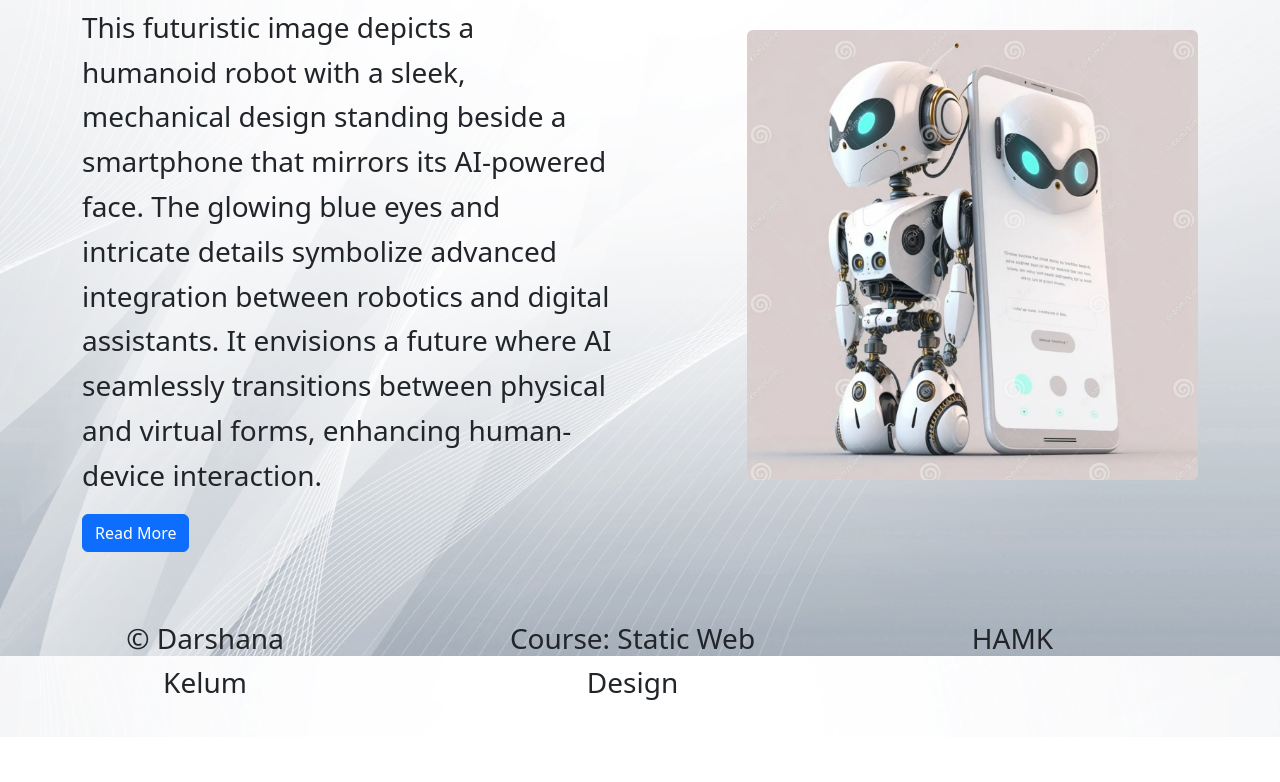
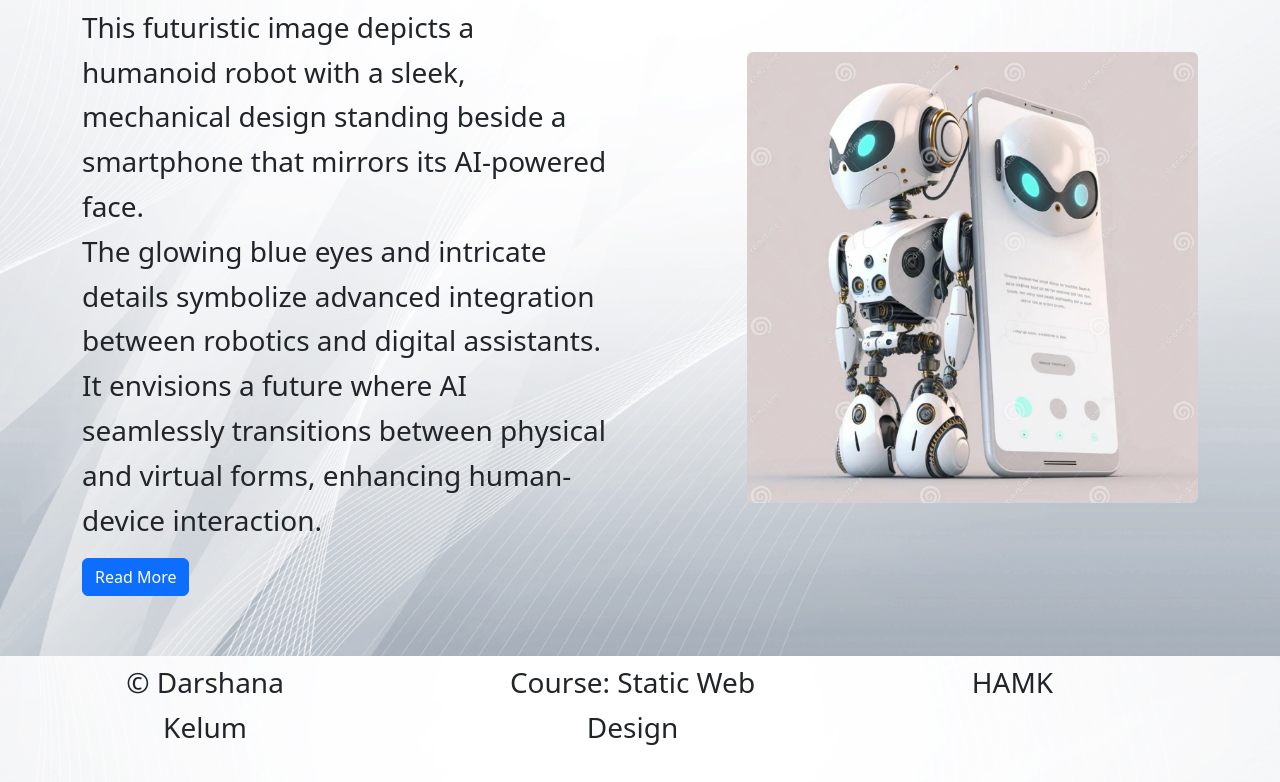
Before and after one commit to amk1001928/HTML_FinalAssigment, a plain HTML site: page index.html in a window 1280 px wide. Shown: the part 144-926 px from the top of the page. Before the commit the page ends 881 px from the top, so only its background shows below. Drawn offline with nearby package versions, Linux system fonts and the light colour scheme.

Commit message:
Para Changed

```diff
--- a/index.html
+++ b/index.html
@@ -36,7 +36,7 @@
             <p>
               This futuristic image depicts a humanoid robot with a sleek,
               mechanical design standing beside a smartphone that mirrors its
-              AI-powered face. The glowing blue eyes and intricate details
+              AI-powered face.<br> The glowing blue eyes and intricate details
               symbolize advanced integration between robotics and digital
               assistants. It envisions a future where AI seamlessly transitions
               between physical and virtual forms, enhancing human-device
```
